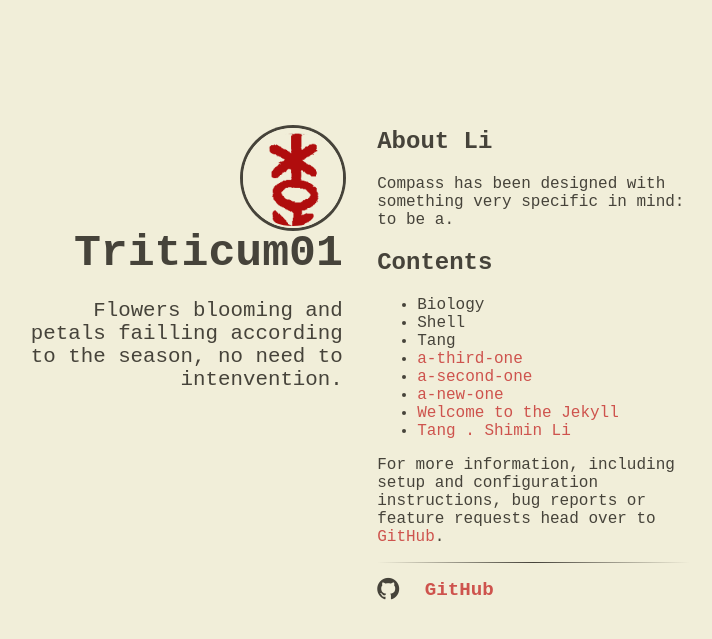
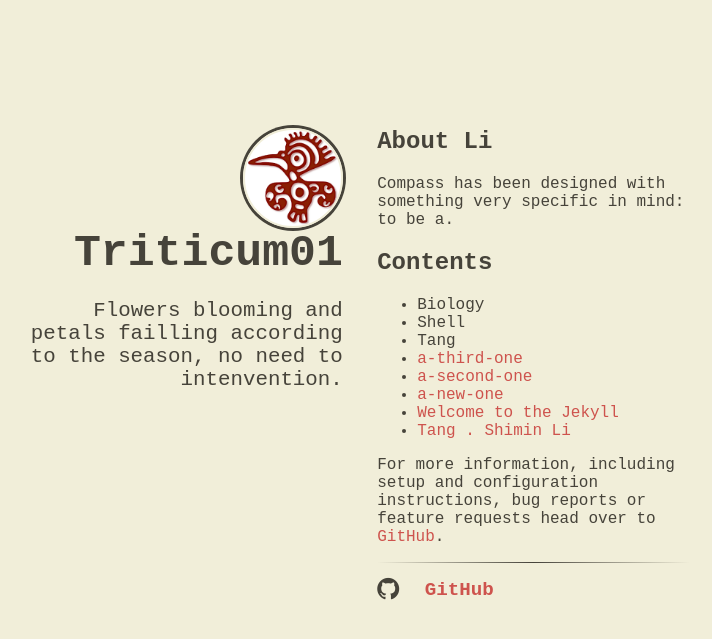
Before and after one commit to Triticum01/Triticum01.github.io, a Jekyll site: the page built from index.html, in a window 1280 px wide. Shown: the top 639 px of the page, without its empty margins (290-1002 px from the left). Built offline with Jekyll 4.4.1, drawn with Linux system fonts in a browser that asks for light colours; nearby versions of some CDN libraries.

Commit message:
Update _config.yml

```diff
--- a/_config.yml
+++ b/_config.yml
@@ -5,7 +5,7 @@ baseurl: ''
 # compass configuration
 triticum:
   # an avatar or logo (optional)
-  logo: "/images/Untitled.png"
+  logo: "/images/red-shadow-sqr.png"
   # author will appear under the avatar (optional)
   author: "Triticum01"
   # tagline will appear under the title (optional)
```
